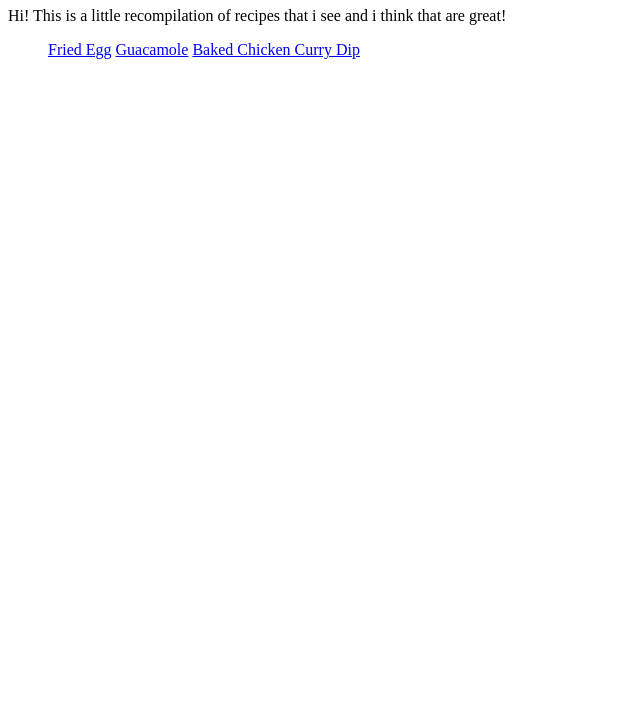
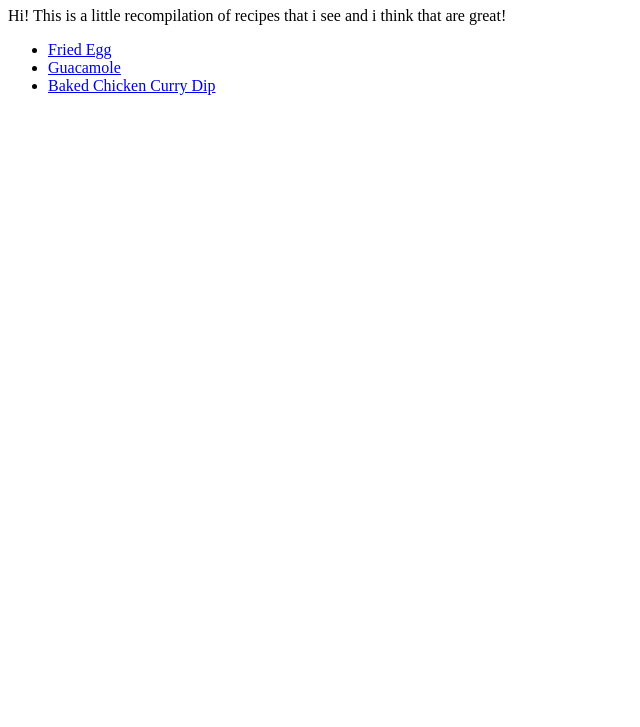
Before and after one commit to kurisu-Contreras/odin-recipes, a plain HTML site: page index.html in a window 1280 px wide. Shown: the part 73-800 px from the top of the page, without its empty margins (0-640 px from the left). Drawn offline with Linux system fonts and the light colour scheme.

Commit message:
fix failing ul list of the links to the recipes

```diff
--- a/index.html
+++ b/index.html
@@ -11,9 +11,12 @@
         This is a little recompilation of recipes that i see and i think that are great!
     </p>
     <ul>
-        <a href="Recipes/friedEgg.html">Fried Egg</a>
-        <a href="Recipes/Guacamole.html">Guacamole</a>
-        <a href="Recipes/bakedchicken.html">Baked Chicken Curry Dip</a>
+       <li> <a href="Recipes/friedEgg.html">Fried Egg</a></li>
+       <li> <a href="Recipes/Guacamole.html">Guacamole</a></li>
+       <li><a href="Recipes/bakedchicken.html">Baked Chicken Curry Dip</a></li>
+
+
+
     </ul>
 </body>
 </html>
```
